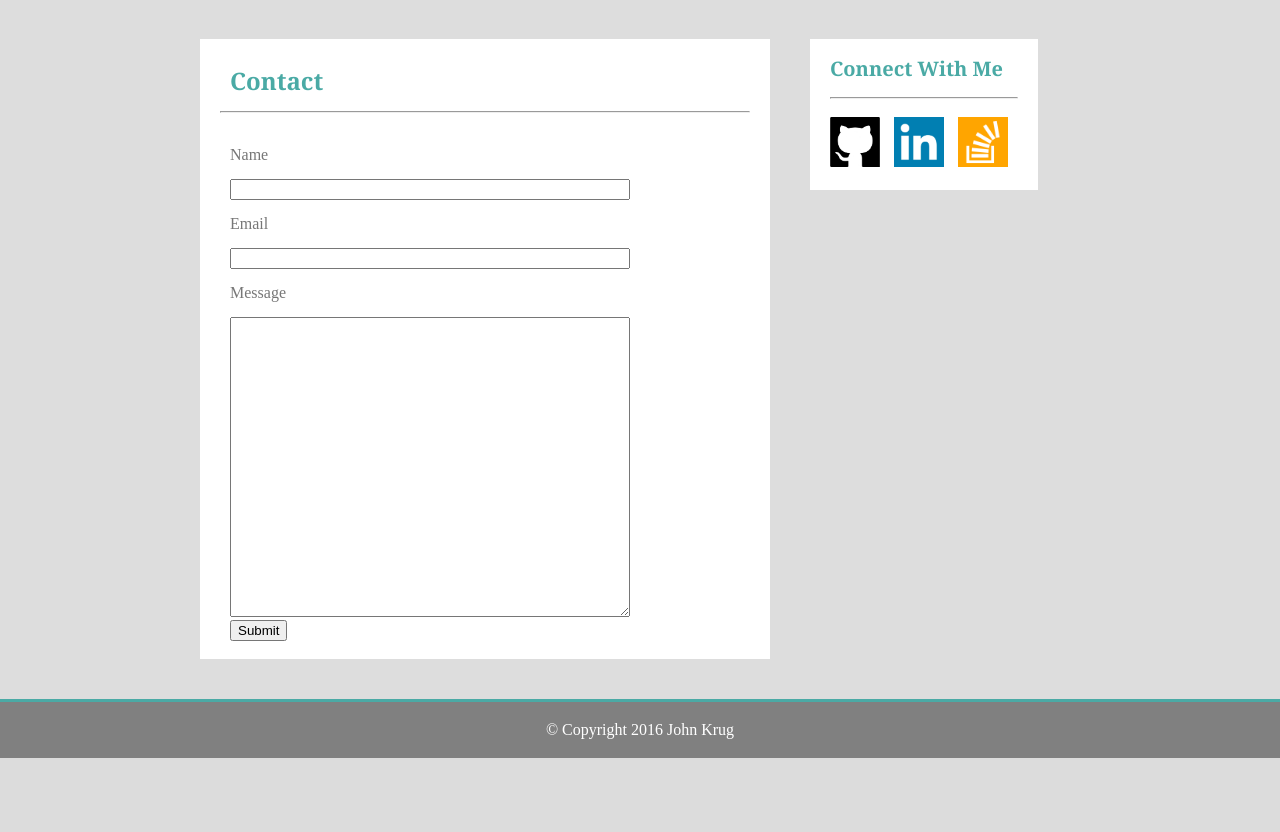
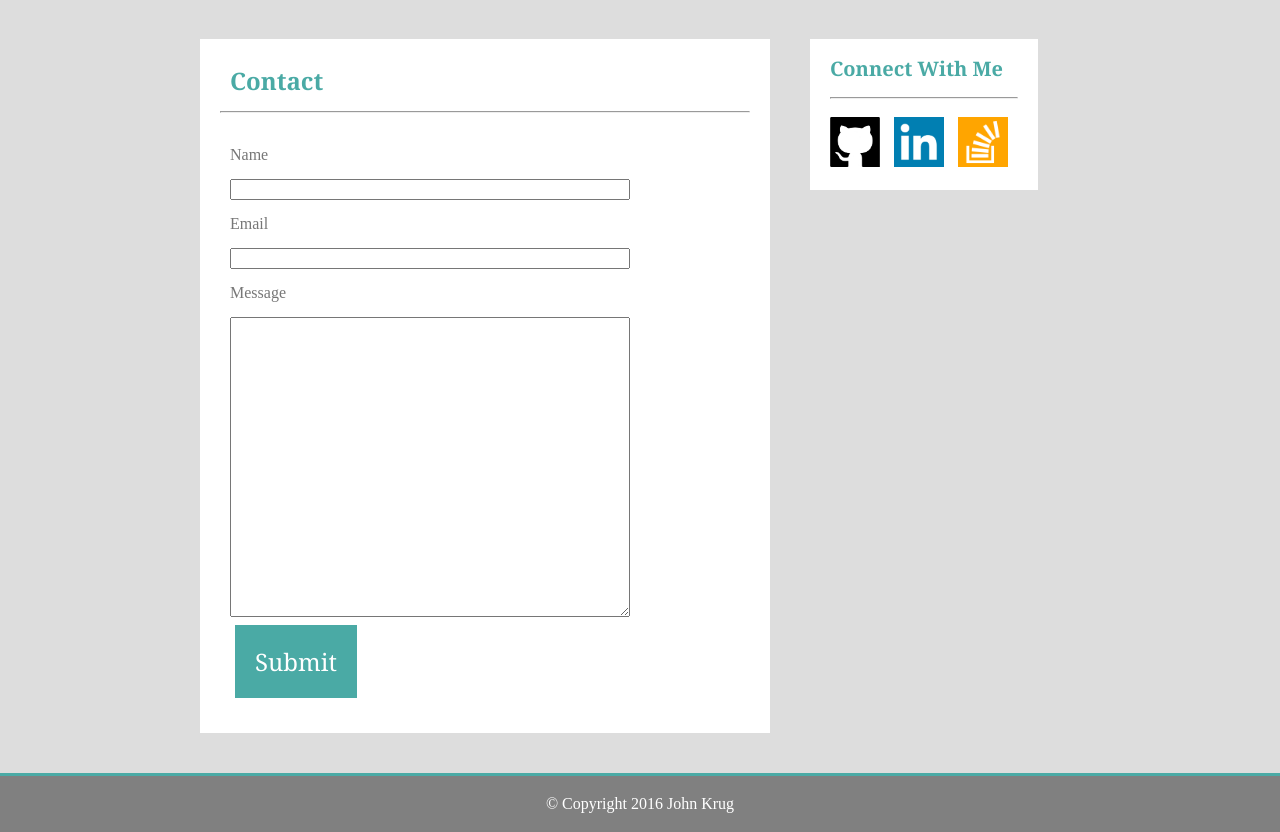
Before and after one commit to Johnb0t/Basic-Portfolio, a PHP site: page / in a window 1280 px wide. Shown: the part 73-905 px from the top of the page. Before the commit the page ends 831 px from the top, so only its background shows below. Run offline with PHP 8.4, Linux system fonts and the light colour scheme.

Commit message:
almost done

```diff
--- a/assets/css/style.css
+++ b/assets/css/style.css
@@ -55,7 +55,7 @@ hr {
 	clear: both;
 }
 #contentheader {
-	height: 700px;
+/*	height: 700px; */
 	width: 650px;
 	clear: both;
 	float: left;
@@ -136,7 +136,6 @@ li a:hover {
 #contentsection {
 	float: left;
 	width: 650px;
-	height: 600px;
 	border-style: solid;
 	border-top-width: 40px;
 	border-left-width: 40px;
@@ -145,6 +144,7 @@ li a:hover {
 	background: white;
 	overflow: hidden;
 	padding: 20px;
+	margin-bottom: 40px;
 }
 .portfoliopic {
 	padding: 20px;
@@ -183,6 +183,13 @@ p {
 	float: left;
 	height: 210px;
 }
-input {
+input[type=submit] {
+	border: none;
 	text-decoration: none;
+	background: #4aaaa5;
+	padding: 20px;
+	color: white;
+	font-size: 24px;
+	font-family: 'Georgia', Times, Times New Roman, serif;
+	margin: 5px;
 }
--- a/contact.html
+++ b/contact.html
@@ -41,8 +41,8 @@
 				<h3>Connect With Me</h3>
 					<hr>
 					<div id="social">
-						<a href="https://github.com/Johnb0t"><img src="assets/images/github.jpg" style="width: 50px; height: 50px; margin-right: 10px"></a>
-						<a href="https://www.linkedin.com/in/john-krug-61a0a6b1?trk=nav_responsive_tab_profile_pic"><img src="assets/images/linkedin.jpg" style="width: 50px; height: 50px; margin-right: 10px"></a>
+						<a href="https://github.com/Johnb0t" target="_blank"><img src="assets/images/github.jpg" style="width: 50px; height: 50px; margin-right: 10px"></a>
+						<a href="https://www.linkedin.com/in/john-krug-61a0a6b1?trk=nav_responsive_tab_profile_pic" target="_blank"><img src="assets/images/linkedin.jpg" style="width: 50px; height: 50px; margin-right: 10px"></a>
 						<a href="#"><img src="assets/images/stack.jpg" style="width: 50px; height: 50px; margin-right: 10px"></a>
 					</div>
 			</div>
@@ -55,5 +55,6 @@
 		&copy; Copyright 2016 John Krug
 	</footer>
 <!--Footer End-->
+
 </body>
 </html>
```
